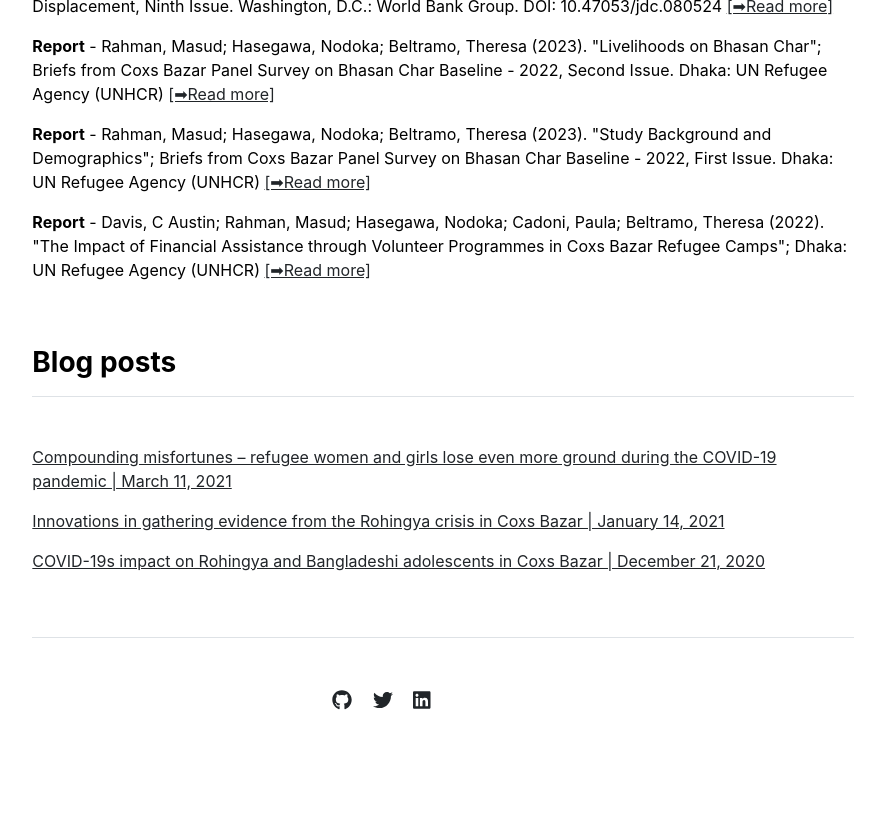
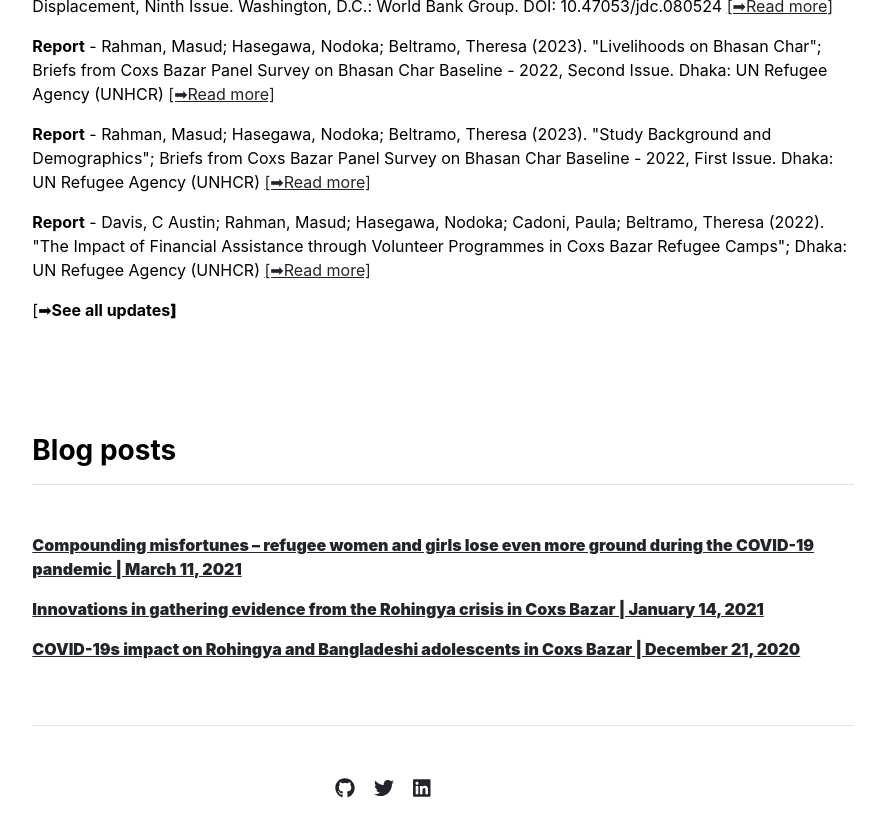
Before and after one commit to masud90/masud90.github.io, a Jekyll site: the page built from index.md, in a window 1280 px wide and 900 px high, scrolled down 1643 px. Shown: the top 837 px of the window, without its empty margins (197-1082 px from the left). Built offline with Jekyll 4.4.1, drawn with Linux system fonts in a browser that asks for light colours; before the commit the page ends 2455 px from its top, so only the background shows below that.

Commit message:
Update publications.html

```diff
--- a/_includes/publications.html
+++ b/_includes/publications.html
@@ -5,6 +5,7 @@
       {% for item in site.data.publications.featured %}
         <p><strong>{{ item.category }}</strong> - {{ item.name }} <a href="{{ item.url }}">[&#10145;Read more]</a></p>
       {% endfor %}
+	  <p>[&#10145;<strong>See all updates<strong>]</p>
     {% else %}
       {% for item in site.data.publications.index %}
         <div style="display: flex; align-items: center; margin-bottom: 20px;">
```
